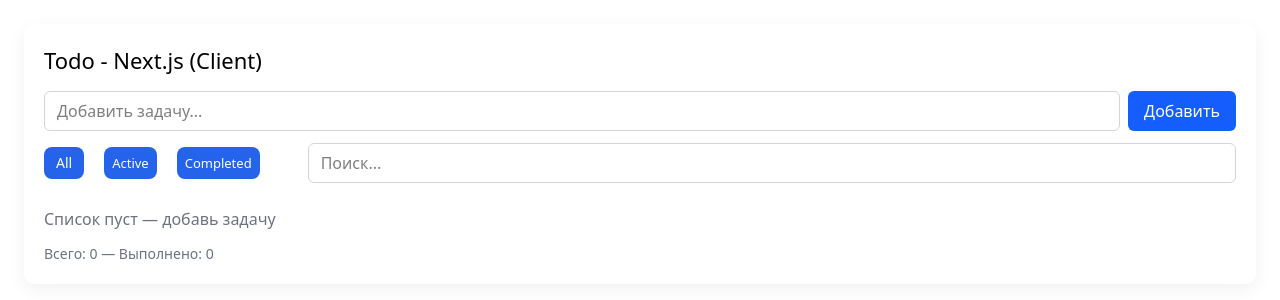
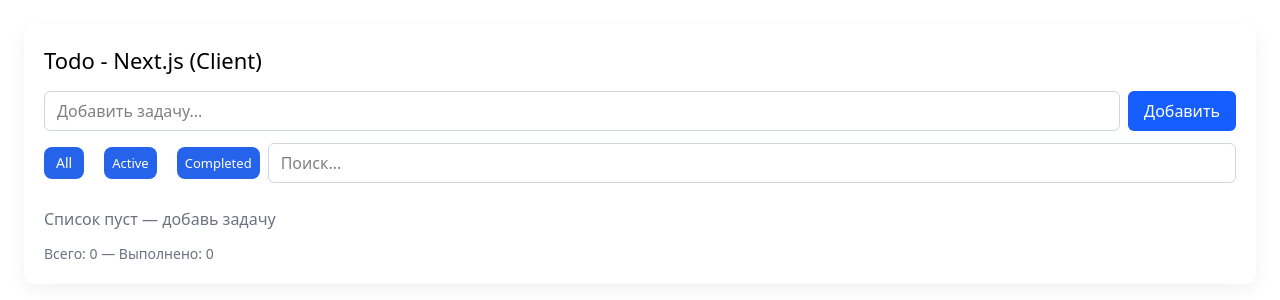
Before and after one commit to mrrobot2524/todo_list_nextjs, a Next.js app: page /todo in a window 1280 px wide. Shown: the top 300 px of the page. Built offline with nearby package versions, Linux system fonts and the light colour scheme.

Commit message:
task done

```diff
--- a/src/app/todo/components/ToDoApp.jsx
+++ b/src/app/todo/components/ToDoApp.jsx
@@ -63,10 +63,9 @@ export default function ToDoApp() {
   return (
     <div>
       <AddTodo onAdd={addTodo} />
-      <div className="flex justify-between items-center gap-12 mb-6">
+      <div className="flex sm:flex-row flex-col flex-wrap lg:flex-nowrap justify-between sm:justify-center items-center gap-12 sm:gap-2 mb-6">
         <Filter value={filter} onChange={setFilter}/>
         <Input placeholder="Поиск..." value={query} onChange={(e) => setQuery(e.target.value)} className="w-full"/>
-        {/* <input className="input"  placeholder="Поиск..." value={query} onChange={(e) => setQuery(e.target.value)} style={{maxWidth: 220}}/> */}
       </div>
       <TodoList todos={filteredTodos} onToggle={toggleTodo} onDelete={deleteTodo} onEdit={editTodo} />
       <footer className="footer">
```
